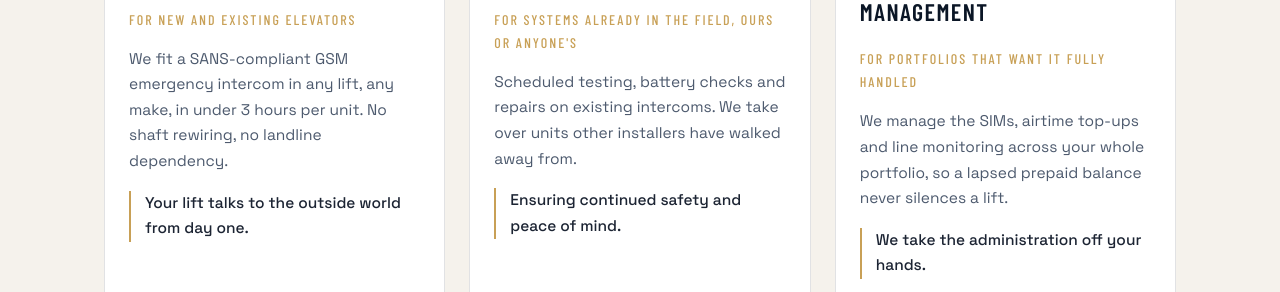
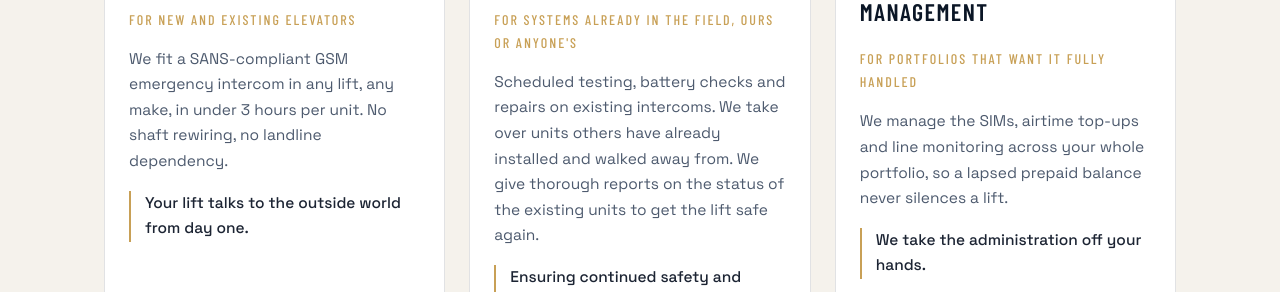
Before and after one commit to mnjbzgh6dw-debug/giant-elevators-website, a plain HTML site: page index.html in a window 1280 px wide. Shown: the part 1487-1779 px from the top of the page. Drawn offline with nearby package versions, Linux system fonts and the light colour scheme.

Commit message:
Expand Servicing card description
Co-Authored-By: Claude Sonnet 5.5 <noreply@anthropic.com>

```diff
--- a/index.html
+++ b/index.html
@@ -415,7 +415,7 @@ footer{background:#08101c;color:var(--cream-dim);padding:var(--space-4) 0;font-s
             </svg>
             <h3>Servicing</h3>
             <span class="who">For systems already in the field, ours or anyone's</span>
-            <p>Scheduled testing, battery checks and repairs on existing intercoms. We take over units other installers have walked away from.</p>
+            <p>Scheduled testing, battery checks and repairs on existing intercoms. We take over units others have already installed and walked away from. We give thorough reports on the status of the existing units to get the lift safe again.</p>
             <p class="outcome">Ensuring continued safety and peace of mind.</p>
             <a class="btn btn-outline-dark" href="#contact">Request a quote</a>
           </div>
```
